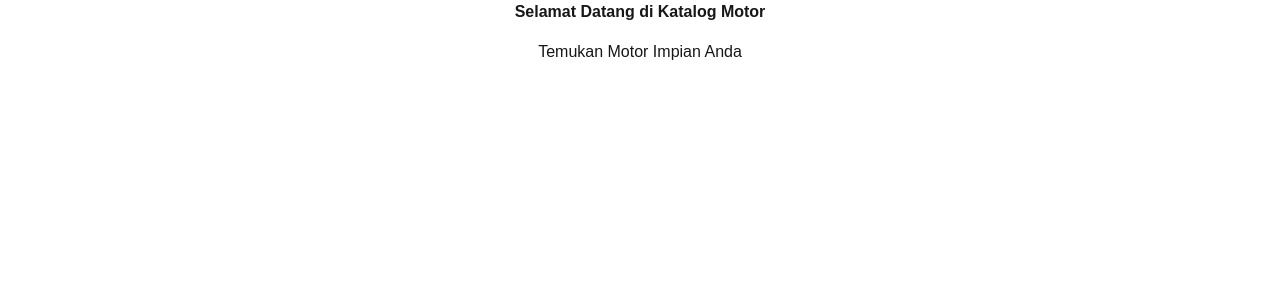
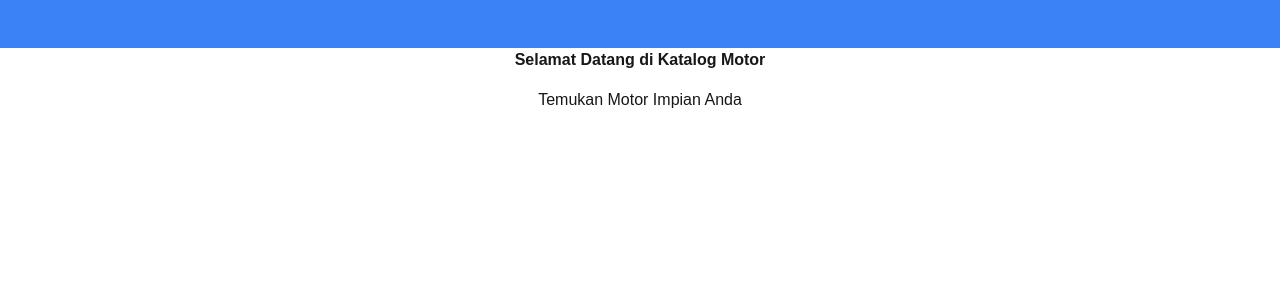
Before and after one commit to TriSasongko/GALACTRI, a Next.js app: page / in a window 1280 px wide. Shown: the top 300 px of the page. Built offline with nearby package versions, Linux system fonts and the light colour scheme.

Commit message:
tri: membuat navbar

```diff
--- a/app/layout.tsx
+++ b/app/layout.tsx
@@ -13,9 +13,9 @@ export default function RootLayout({
 }>) {
   return (
     <html lang="en">
-      <body
-        className={"/"}
-      >
+      <body>
+        {/* navbar */}
+        <nav className="bg-blue-500 p-6"></nav>
         {children}
       </body>
     </html>
```
Also changed, not shown: 1 other file (tests, documents, lock files or other folders).
